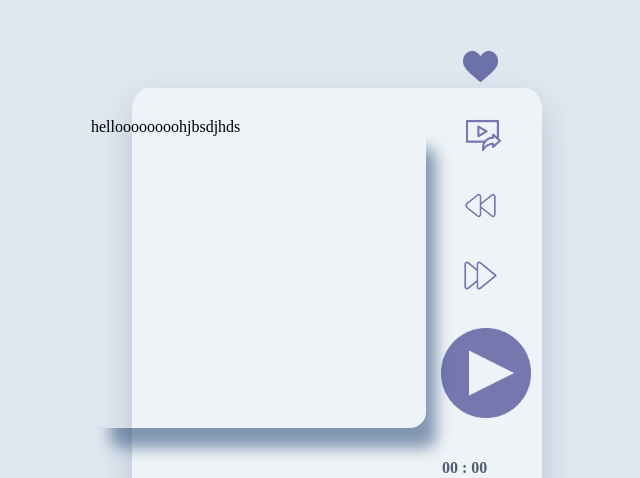
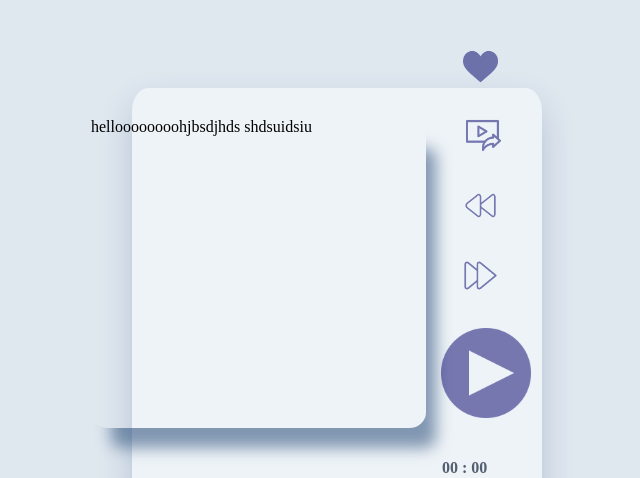
Before and after one commit to sejalmishra/mymusicplayer, a React (Create React App) app: page / in a window 1280 px wide. Shown: the top 478 px of the page, without its empty margins (303-943 px from the left). Built offline with nearby package versions, Linux system fonts and the light colour scheme.

Commit message:
feature hell  branch

```diff
--- a/src/App.js
+++ b/src/App.js
@@ -112,7 +112,7 @@ function App({tracks}) {
   return (
     <div className="music-player">
     <div className='imgdiv'>
-helloooooooohjbsdjhds
+helloooooooohjbsdjhds shdsuidsiu
     </div>
     <div className='artist-info'>
     </div>
```
